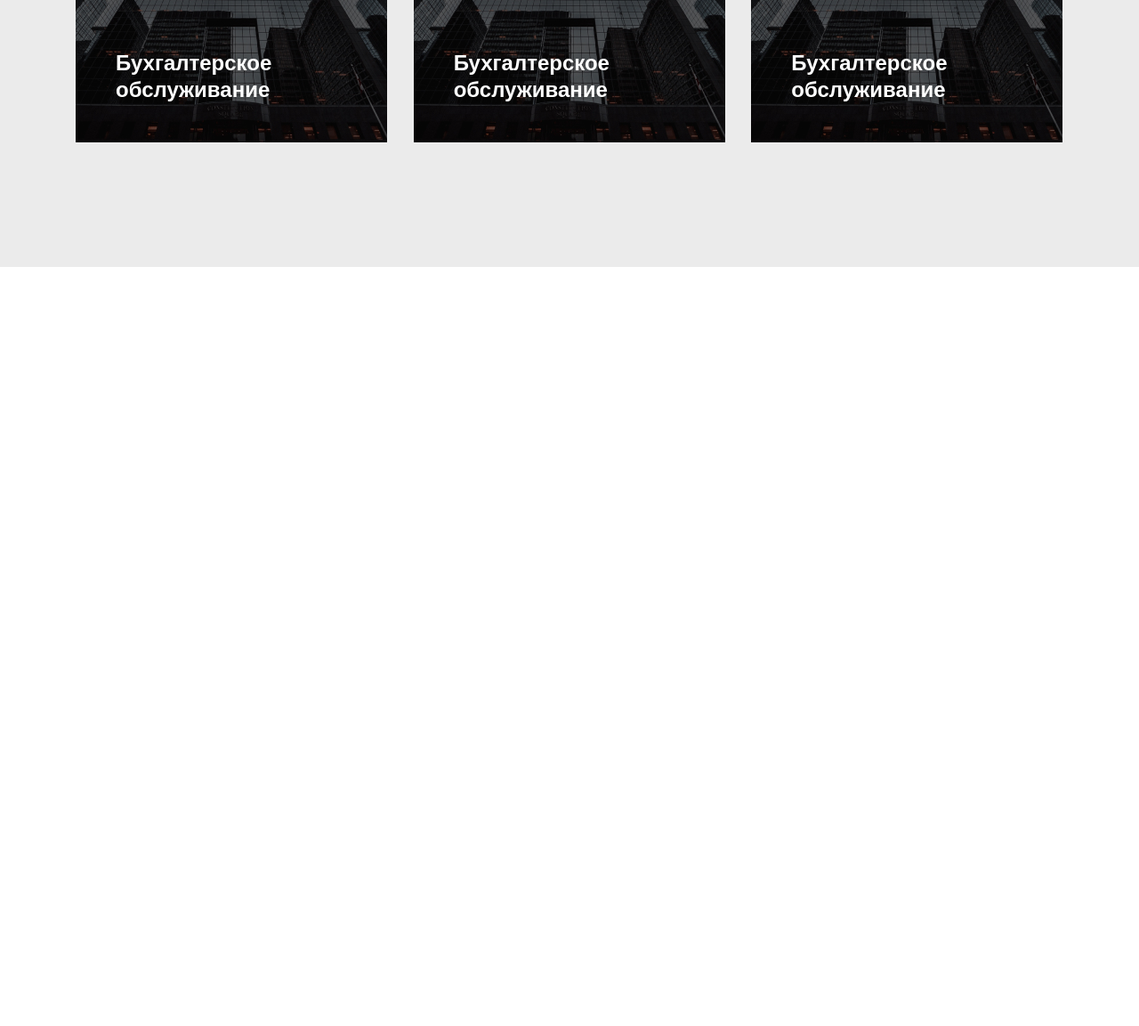
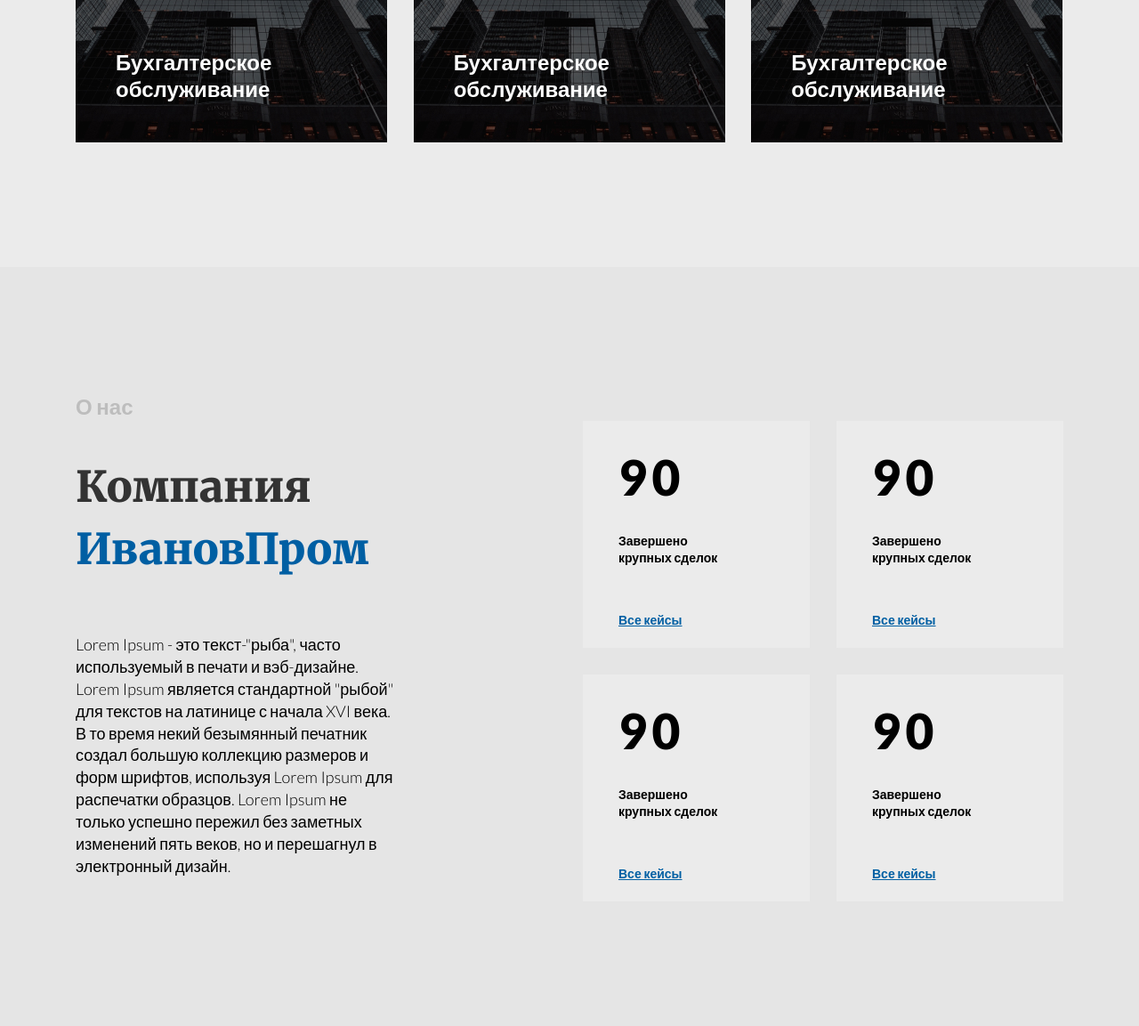
Before and after one commit to alinabarylko410/BuhOne, a plain HTML site: page index.html in a window 1280 px wide. Shown: the part 1757-2910 px from the top of the page at 89% size. Before the commit the page ends 2057 px from the top, so only its background shows below. Drawn offline with nearby package versions, Linux system fonts and the light colour scheme.

Commit message:
section about done

```diff
--- a/css/style.css
+++ b/css/style.css
@@ -251,6 +251,9 @@ button.slick-next.slick-arrow {
     font-size: 24px;
     line-height: 33.12px;
     font-weight: 900;
+}
+
+.services__title {
     padding-top: 140px;
     margin-bottom: 40px;
 }
@@ -310,3 +313,79 @@ button.slick-next.slick-arrow {
 .services__item:hover .services__item__overlay {
     display: block;
 }
+
+.about {
+    background-color: #e5e5e5;
+
+}
+
+.about__title {
+    padding-top: 140px;
+}
+
+.about__company {
+    display: flex;
+}
+
+.about__company__content {
+    width: 50%;
+}
+
+.about__text {
+    margin-bottom: 60px;
+    padding-top: 40px;
+}
+
+.section__text-blue {
+    color: #005fa3;
+}
+
+.about__company__items {
+    display: flex;
+    flex-flow: row wrap;
+    justify-content: flex-end;
+    margin-bottom: 110px;
+}
+
+.about__company__item {
+    width: 255px;
+    height: 255px;
+    background-color: #ebebeb;
+    margin-left: 30px;
+    margin-bottom: 30px;
+    padding-top: 30px;
+    padding-left: 40px;
+}
+
+.about__company__item:hover {
+    background-color: #005fa3;
+    color: #fff;
+}
+
+.about__company__item:hover .about__company__item__case a {
+    color: #fff;
+}
+
+.about__company__item__num {
+    font-size: 55px;
+    font-weight: 900;
+    letter-spacing: 0.1em;
+    line-height: 66px;
+}
+
+.about__company__item__deal {
+    font-size: 14px;
+    font-weight: 700;
+    line-height: 18.48px;
+    margin-top: 30px;
+    margin-bottom: 47px;
+    margin-right: 100px;
+}
+
+.about__company__item__case a {
+    color: #005fa3;
+    font-size: 14px;
+    line-height: 16.8px;
+    font-weight: 700;
+    text-decoration: underline;
+}
--- a/index.html
+++ b/index.html
@@ -134,6 +134,54 @@
         </div>
     </section>
 
+    <section class="about">
+        <div class="container">
+            <h2 class="about__title section__title">О нас</h2>
+            <div class="about__company">
+                <div class="about__company__content">
+                    <p class="about__text section__text">Компания <span class="section__text-blue">ИвановПром</span>
+                    </p>
+                    <p>Lorem Ipsum - это текст-"рыба", часто используемый в печати и вэб-дизайне. Lorem Ipsum является стандартной "рыбой" для текстов на латинице с начала XVI века. В то время некий безымянный печатник создал большую коллекцию размеров и форм шрифтов, используя Lorem Ipsum для распечатки образцов. Lorem Ipsum не только успешно пережил без заметных изменений пять веков, но и перешагнул в электронный дизайн.
+                    </p>
+                </div>
+                <div class="about__company__items">
+                    <div class="about__company__item">
+                        <div class="about__company__item__num">90</div>
+                        <div class="about__company__item__deal">Завершено
+                            крупных сделок</div>
+                        <div class="about__company__item__case">
+                            <a href="#">Все кейсы</a>
+                        </div>
+                    </div>
+                    <div class="about__company__item">
+                        <div class="about__company__item__num">90</div>
+                        <div class="about__company__item__deal">Завершено
+                            крупных сделок</div>
+                        <div class="about__company__item__case">
+                            <a href="#">Все кейсы</a>
+                        </div>
+                    </div>
+                    <div class="about__company__item">
+                        <div class="about__company__item__num">90</div>
+                        <div class="about__company__item__deal">Завершено
+                            крупных сделок</div>
+                        <div class="about__company__item__case">
+                            <a href="#">Все кейсы</a>
+                        </div>
+                    </div>
+                    <div class="about__company__item">
+                        <div class="about__company__item__num">90</div>
+                        <div class="about__company__item__deal">Завершено
+                            крупных сделок</div>
+                        <div class="about__company__item__case">
+                            <a href="#">Все кейсы</a>
+                        </div>
+                    </div>
+                </div>
+            </div>
+        </div>
+    </section>
+
 
     <script src="https://ajax.googleapis.com/ajax/libs/jquery/3.6.0/jquery.min.js"></script>
     <script src="slick/slick.min.js "></script>
```
Also changed, not shown: 1 other file.
